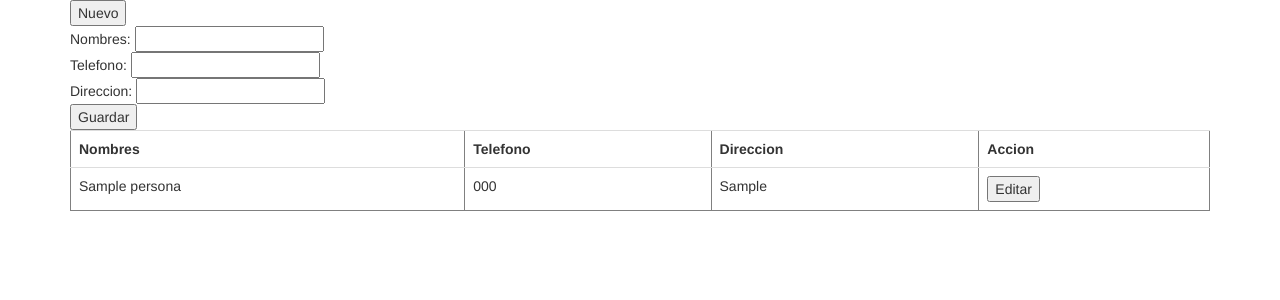
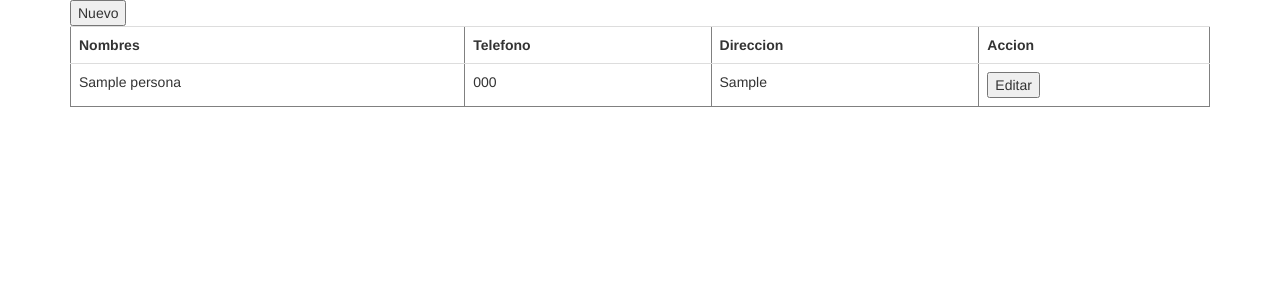
Before and after one commit to SpaceBear96/PublicHtml, a PHP site: page / in a window 1280 px wide. Shown: the top 300 px of the page. Run offline with PHP 8.4, Linux system fonts and the light colour scheme; tables that the repository leaves empty or names only in its code hold one stand-in row (values such as "Sample post").

Commit message:
Febrero 26

```diff
--- a/clase01/index.php
+++ b/clase01/index.php
@@ -14,10 +14,10 @@ $rs = mysqli_query($conx,$query);
 <body>
     <div class="container">
     <input type="button" id="btnNuevo" value="Nuevo">
-    <div id="frmDatos">
+    <div id="frmDatos" style="display:none">
         Nombres: <input id="txtNombre"/></br>
         Telefono: <input id="txtTelefono"/></br>
-        Direccion: <input id="direccion"/></br>
+        Direccion: <input id="txtDireccion"/></br>
         <input type="button" id="btnGuardar" value="Guardar">
     </div>
     <table border=1 class="table">
--- a/clase01/js/util.js
+++ b/clase01/js/util.js
@@ -1,5 +1,12 @@
 $(document).ready(function(){
     $("#btnNuevo").click(function(){
-        alert("Lo que desees");
+        $("#frmDatos").fadeToggle();
+    });
+    $("#btnGuardar").click(function(){
+        valnom = $("#txtNombres").val();
+        valtel = $("#txtTelefono").val();
+        valdir = $("#txtDireccion").val();
+
+
     })
 })
```
